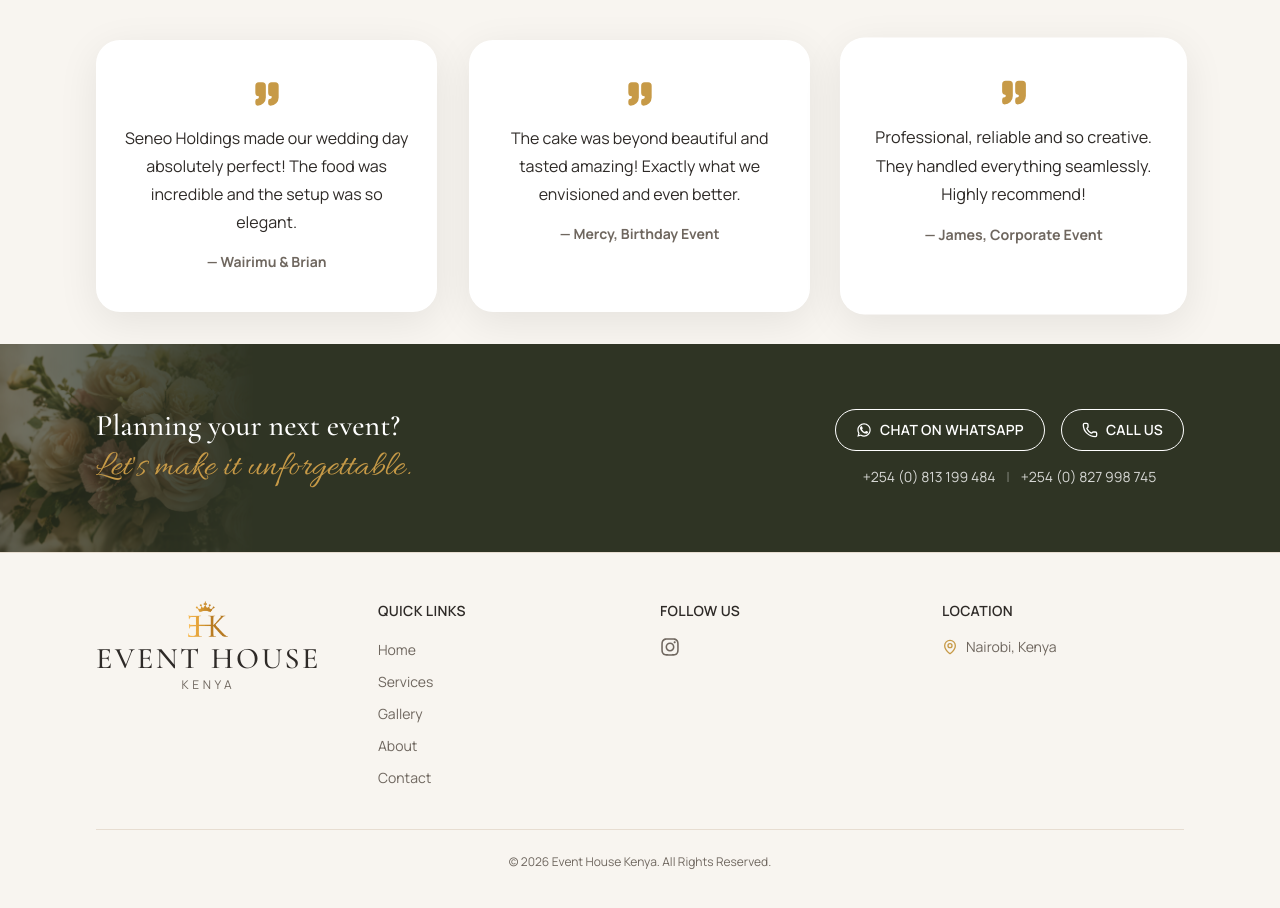
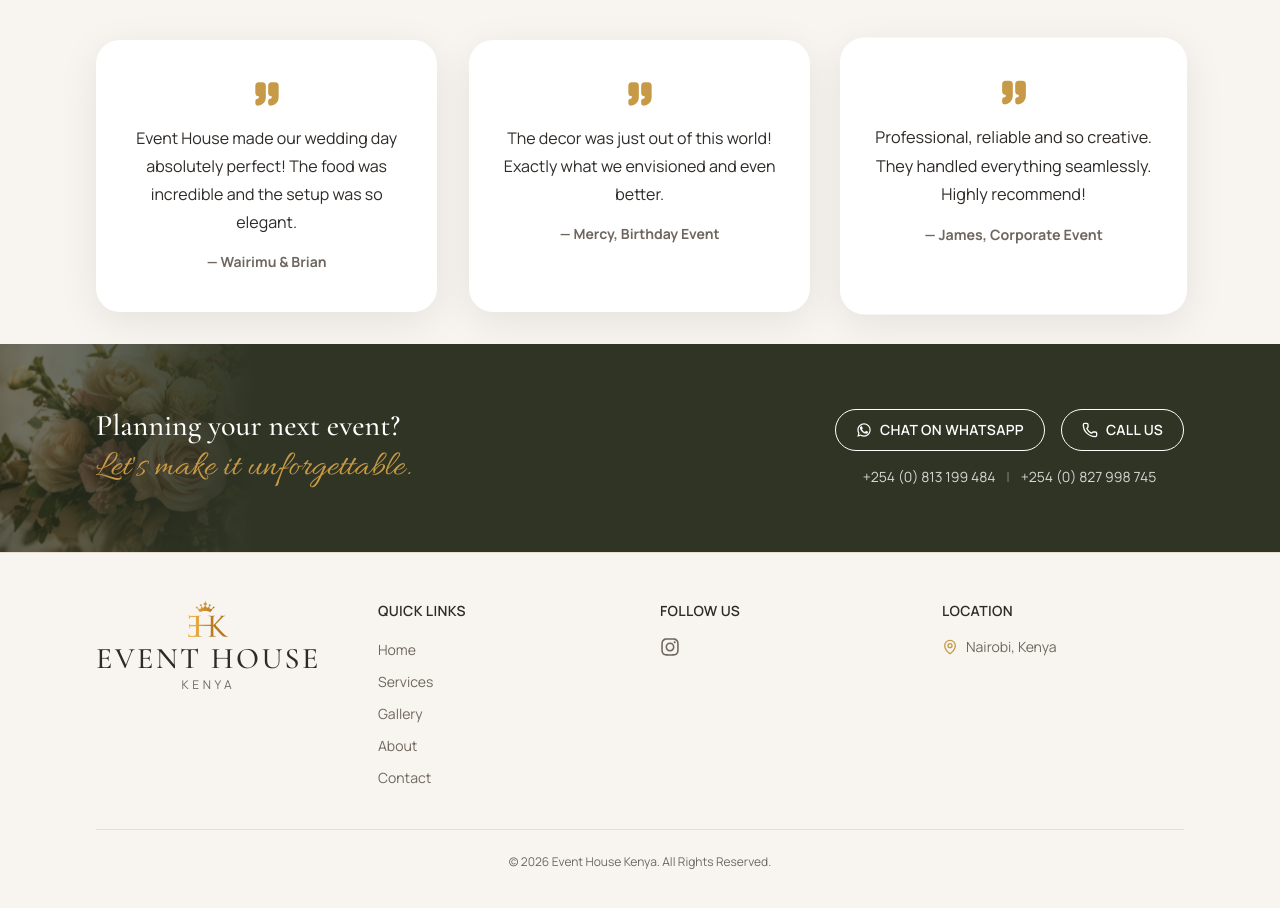
Before and after one commit to paulathejennifer/-EventHouse_Kenya, a Next.js app in the folder eventhouse-kenya/: page / in a window 1280 px wide. Shown: the part 2700-3608 px from the top of the page. Built offline with nearby package versions, Linux system fonts and the light colour scheme.

Commit message:
Event House Kenya

```diff
--- a/eventhouse-kenya/app/home/ClientTestimonials.tsx
+++ b/eventhouse-kenya/app/home/ClientTestimonials.tsx
@@ -2,11 +2,11 @@ import { Quote } from "lucide-react";
 
 const testimonials = [
   {
-    quote: "Seneo Holdings made our wedding day absolutely perfect! The food was incredible and the setup was so elegant.",
+    quote: "Event House made our wedding day absolutely perfect! The food was incredible and the setup was so elegant.",
     author: "Wairimu & Brian",
   },
   {
-    quote: "The cake was beyond beautiful and tasted amazing! Exactly what we envisioned and even better.",
+    quote: "The decor was just out of this world! Exactly what we envisioned and even better.",
     author: "Mercy, Birthday Event",
   },
   {
```
